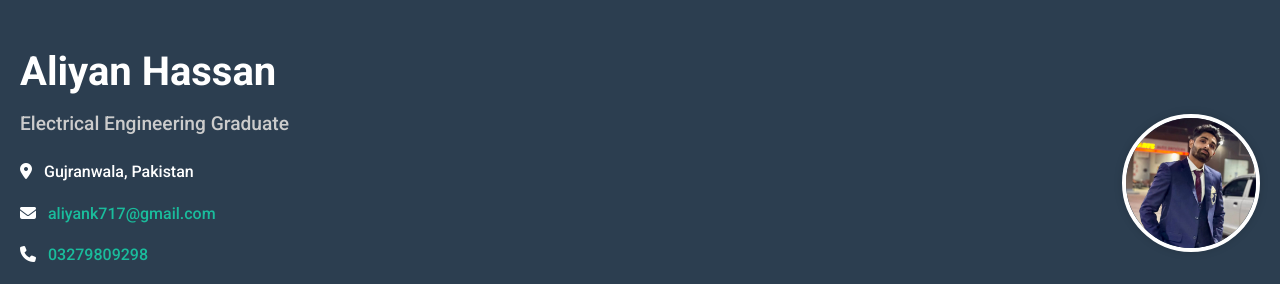
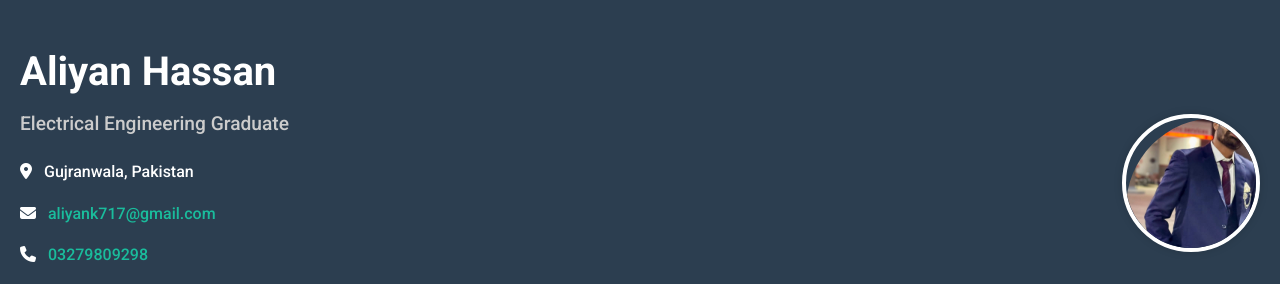
Before and after one commit to aliyan717/aliyan717, a plain HTML site: page index.html in a window 1280 px wide. Shown: the top 284 px of the page. Drawn offline with Linux system fonts and the light colour scheme.

Commit message:
Update style.css

```diff
--- a/style.css
+++ b/style.css
@@ -143,7 +143,8 @@ body {
   }
 
 .profile-pic img {
-    width: 100%;
-    height: auto;
-    object-fit: cover;
+    width: 180px;        /* change size here */
+    height: 180px;
+    object-fit: cover;   /* prevents stretching */
+    border-radius: 50%;  /* circle photo */
 }
```
